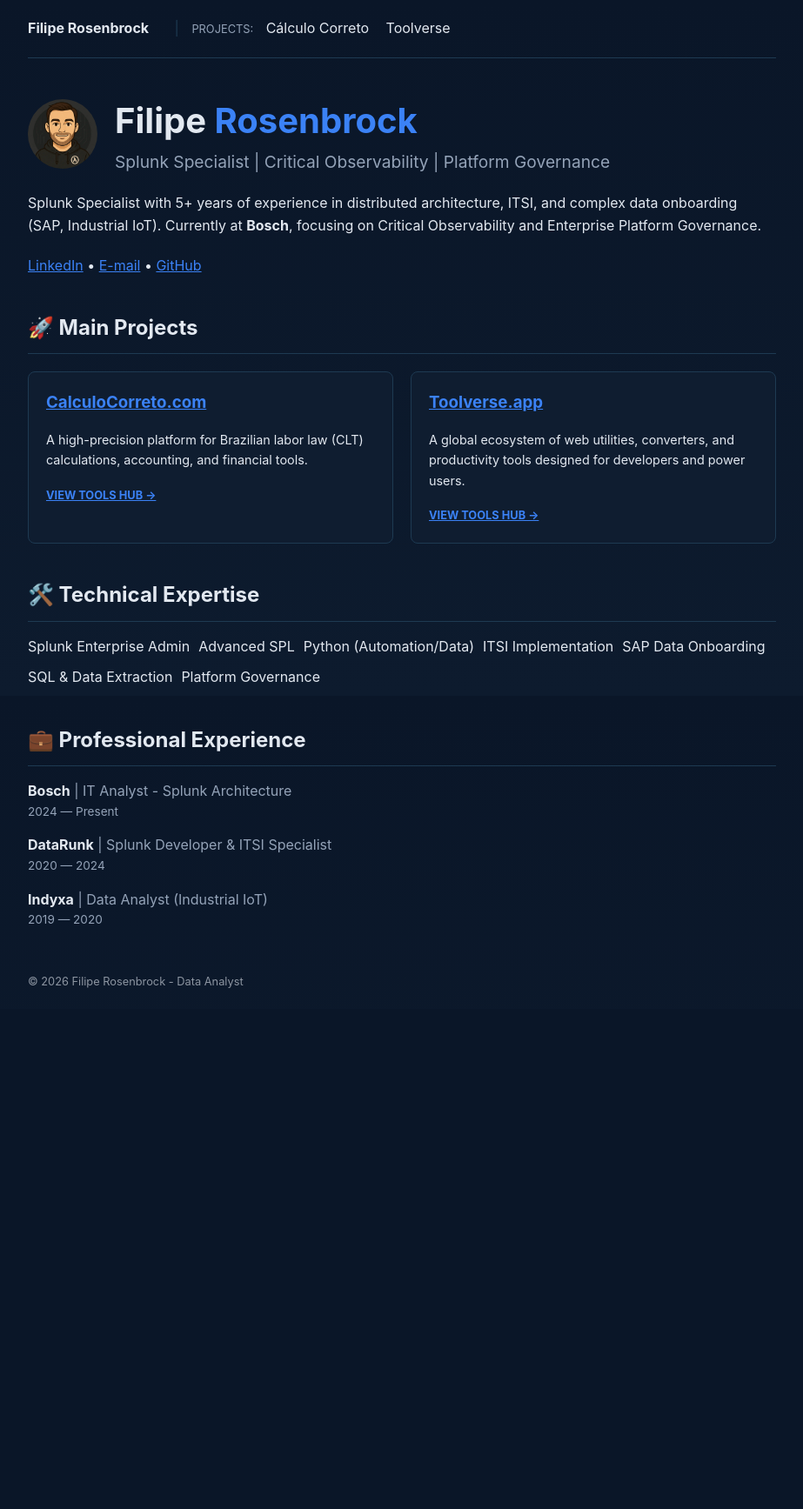
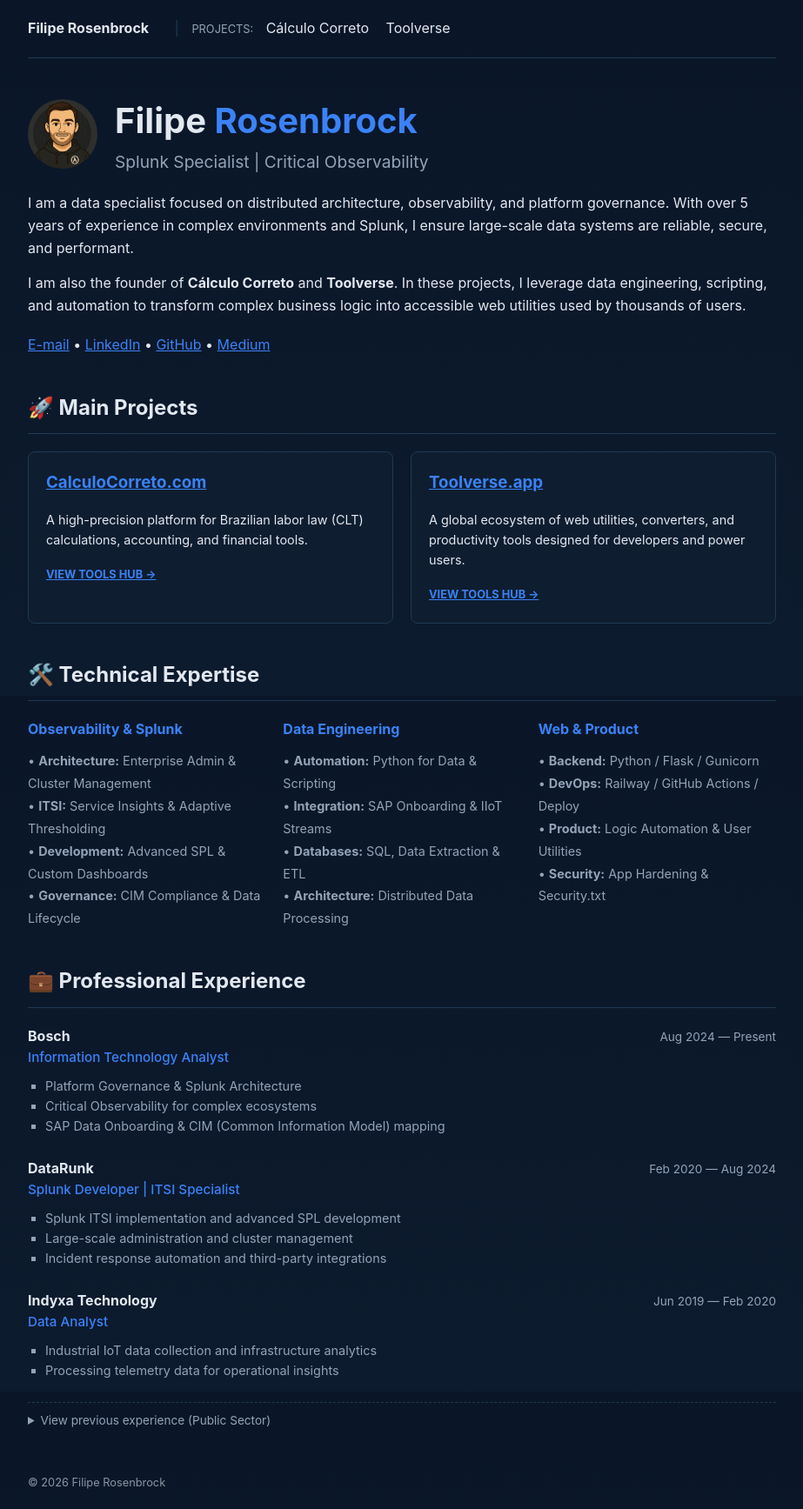
Before and after one commit to frosenbrock/filiperosenbrock, a Flask app: page / in a window 1280 px wide. Shown: the whole page at 87% size, without its empty margins (178-1101 px from the left). Before the commit the page ends 1136 px from the top, so only its background shows below. Run offline with Flask 3, Linux system fonts and the light colour scheme.

Commit message:
update content

```diff
--- a/templates/home.html
+++ b/templates/home.html
@@ -12,22 +12,27 @@
             <div>
                 <h1 style="font-size: 2.5rem; margin: 0;">Filipe <span class="accent">Rosenbrock</span></h1>
                 <p class="lead" style="font-size: 1.2rem; color: var(--text-dim); margin: 0;">
-                    Splunk Specialist | Critical Observability | Platform Governance
+                    Splunk Specialist | Critical Observability
                 </p>
             </div>
         </div>
 
         <div style="margin: 20px 0; line-height: 1.6;">
             <p>
-                Splunk Specialist with 5+ years of experience in distributed architecture, ITSI, and complex data onboarding (SAP, Industrial IoT).
-                Currently at <strong>Bosch</strong>, focusing on Critical Observability and Enterprise Platform Governance.
+                I am a data specialist focused on distributed architecture, observability, and platform governance.
+                With over 5 years of experience in complex environments and Splunk, I ensure large-scale data systems are reliable, secure, and performant.
+            </p>
+            <p style="margin-top: 15px;">
+                I am also the founder of <strong>Cálculo Correto</strong> and <strong>Toolverse</strong>.
+                In these projects, I leverage data engineering, scripting, and automation to transform complex business logic into accessible web utilities used by thousands of users.
             </p>
         </div>
 
         <div class="links">
+            <a href="mailto:me@filiperosenbrock.dev">E-mail</a> &bull;
             <a href="https://linkedin.com/in/filiperosenbrock" target="_blank">LinkedIn</a> &bull;
-            <a href="mailto:me@filiperosenbrock.dev">E-mail</a> &bull;
-            <a href="https://github.com/filiperosenbrock" target="_blank">GitHub</a>
+            <a href="https://github.com/frosenbrock" target="_blank">GitHub</a> &bull;
+            <a href="https://medium.com/@frosenbrock" target="_blank">Medium</a>
         </div>
     </header>
 
@@ -50,32 +55,100 @@
 
     <section style="margin-bottom: 40px;">
         <h2 style="border-bottom: 1px solid var(--border); padding-bottom: 10px;">🛠️ Technical Expertise</h2>
-        <div class="skills-grid" style="display: flex; flex-wrap: wrap; gap: 10px; margin-top: 15px;">
-            <span class="badge" title="Certified Enterprise Admin">Splunk Enterprise Admin</span>
-            <span class="badge">Advanced SPL</span>
-            <span class="badge">Python (Automation/Data)</span>
-            <span class="badge">ITSI Implementation</span>
-            <span class="badge">SAP Data Onboarding</span>
-            <span class="badge">SQL & Data Extraction</span>
-            <span class="badge">Platform Governance</span>
+
+        <div style="display: grid; grid-template-columns: repeat(auto-fit, minmax(250px, 1fr)); gap: 20px; margin-top: 20px;">
+
+            <div>
+                <h3 style="font-size: 1rem; color: var(--primary); margin-bottom: 10px;">Observability & Splunk</h3>
+                <ul style="list-style: none; padding: 0; font-size: 0.9rem; line-height: 1.8; color: var(--text-dim);">
+                    <li>• <strong>Architecture:</strong> Enterprise Admin & Cluster Management</li>
+                    <li>• <strong>ITSI:</strong> Service Insights & Adaptive Thresholding</li>
+                    <li>• <strong>Development:</strong> Advanced SPL & Custom Dashboards</li>
+                    <li>• <strong>Governance:</strong> CIM Compliance & Data Lifecycle</li>
+                </ul>
+            </div>
+
+            <div>
+                <h3 style="font-size: 1rem; color: var(--primary); margin-bottom: 10px;">Data Engineering</h3>
+                <ul style="list-style: none; padding: 0; font-size: 0.9rem; line-height: 1.8; color: var(--text-dim);">
+                    <li>• <strong>Automation:</strong> Python for Data & Scripting</li>
+                    <li>• <strong>Integration:</strong> SAP Onboarding & IIoT Streams</li>
+                    <li>• <strong>Databases:</strong> SQL, Data Extraction & ETL</li>
+                    <li>• <strong>Architecture:</strong> Distributed Data Processing</li>
+                </ul>
+            </div>
+
+            <div>
+                <h3 style="font-size: 1rem; color: var(--primary); margin-bottom: 10px;">Web & Product</h3>
+                <ul style="list-style: none; padding: 0; font-size: 0.9rem; line-height: 1.8; color: var(--text-dim);">
+                    <li>• <strong>Backend:</strong> Python / Flask / Gunicorn</li>
+                    <li>• <strong>DevOps:</strong> Railway / GitHub Actions / Deploy</li>
+                    <li>• <strong>Product:</strong> Logic Automation & User Utilities</li>
+                    <li>• <strong>Security:</strong> App Hardening & Security.txt</li>
+                </ul>
+            </div>
+
         </div>
     </section>
 
     <section>
         <h2 style="border-bottom: 1px solid var(--border); padding-bottom: 10px;">💼 Professional Experience</h2>
-        <div style="margin-top: 15px;">
-            <div style="margin-bottom: 15px;">
-                <strong>Bosch</strong> <span style="color: var(--text-dim);">| IT Analyst - Splunk Architecture</span>
-                <div style="font-size: 0.85rem; color: var(--text-dim);">2024 — Present</div>
+        <div style="margin-top: 20px;">
+
+            <div style="margin-bottom: 25px;">
+                <div style="display: flex; justify-content: space-between; align-items: baseline;">
+                    <strong>Bosch</strong>
+                    <span style="font-size: 0.85rem; color: var(--text-dim);">Aug 2024 — Present</span>
+                </div>
+                <div style="color: var(--primary); font-weight: 500; font-size: 0.95rem;">Information Technology Analyst</div>
+                <ul style="margin: 8px 0; padding-left: 20px; font-size: 0.9rem; color: var(--text-dim); list-style-type: square;">
+                    <li>Platform Governance & Splunk Architecture</li>
+                    <li>Critical Observability for complex ecosystems</li>
+                    <li>SAP Data Onboarding & CIM (Common Information Model) mapping</li>
+                </ul>
             </div>
-            <div style="margin-bottom: 15px;">
-                <strong>DataRunk</strong> <span style="color: var(--text-dim);">| Splunk Developer & ITSI Specialist</span>
-                <div style="font-size: 0.85rem; color: var(--text-dim);">2020 — 2024</div>
+
+            <div style="margin-bottom: 25px;">
+                <div style="display: flex; justify-content: space-between; align-items: baseline;">
+                    <strong>DataRunk</strong>
+                    <span style="font-size: 0.85rem; color: var(--text-dim);">Feb 2020 — Aug 2024</span>
+                </div>
+                <div style="color: var(--primary); font-weight: 500; font-size: 0.95rem;">Splunk Developer | ITSI Specialist</div>
+                <ul style="margin: 8px 0; padding-left: 20px; font-size: 0.9rem; color: var(--text-dim); list-style-type: square;">
+                    <li>Splunk ITSI implementation and advanced SPL development</li>
+                    <li>Large-scale administration and cluster management</li>
+                    <li>Incident response automation and third-party integrations</li>
+                </ul>
             </div>
-            <div style="margin-bottom: 15px;">
-                <strong>Indyxa</strong> <span style="color: var(--text-dim);">| Data Analyst (Industrial IoT)</span>
-                <div style="font-size: 0.85rem; color: var(--text-dim);">2019 — 2020</div>
+
+            <div style="margin-bottom: 25px;">
+                <div style="display: flex; justify-content: space-between; align-items: baseline;">
+                    <strong>Indyxa Technology</strong>
+                    <span style="font-size: 0.85rem; color: var(--text-dim);">Jun 2019 — Feb 2020</span>
+                </div>
+                <div style="color: var(--primary); font-weight: 500; font-size: 0.95rem;">Data Analyst</div>
+                <ul style="margin: 8px 0; padding-left: 20px; font-size: 0.9rem; color: var(--text-dim); list-style-type: square;">
+                    <li>Industrial IoT data collection and infrastructure analytics</li>
+                    <li>Processing telemetry data for operational insights</li>
+                </ul>
             </div>
+
+            <div style="margin-top: 15px; padding-top: 10px; border-top: 1px dashed var(--border);">
+                <details style="cursor: pointer; color: var(--text-dim); font-size: 0.85rem;">
+                    <summary>View previous experience (Public Sector)</summary>
+                    <div style="padding-top: 15px;">
+                        <div style="margin-bottom: 10px;">
+                            <strong>Blumenau City Hall</strong> | Press Officer
+                            <span style="float: right;">Jan 2017 — Jun 2019</span>
+                        </div>
+                        <div>
+                            <strong>Legislative of Blumenau</strong> | Legislative Advisor
+                            <span style="float: right;">Oct 2013 — Dec 2016</span>
+                        </div>
+                    </div>
+                </details>
+            </div>
+
         </div>
     </section>
 {% endblock %}
--- a/templates/layout.html
+++ b/templates/layout.html
@@ -31,8 +31,8 @@
         <a href="/"><strong>Filipe Rosenbrock</strong></a>
         <span style="color: var(--border); margin: 0 10px;">|</span>
         <span style="font-size: 0.8rem; color: var(--text-dim); text-transform: uppercase; margin-right: 10px;">Projects:</span>
-        <a href="/calculo-correto">Cálculo Correto</a>
-        <a href="/toolverse">Toolverse</a>
+        <a href="/calculocorreto/">Cálculo Correto</a>
+        <a href="/toolverse/">Toolverse</a>
     </nav>
 
     <main>
@@ -40,7 +40,7 @@
     </main>
 
     <footer style="margin-top: 50px; opacity: 0.6; font-size: 0.8rem;">
-        © 2026 Filipe Rosenbrock - Data Analyst
+        © 2026 Filipe Rosenbrock
     </footer>
 </body>
 </html>
```
